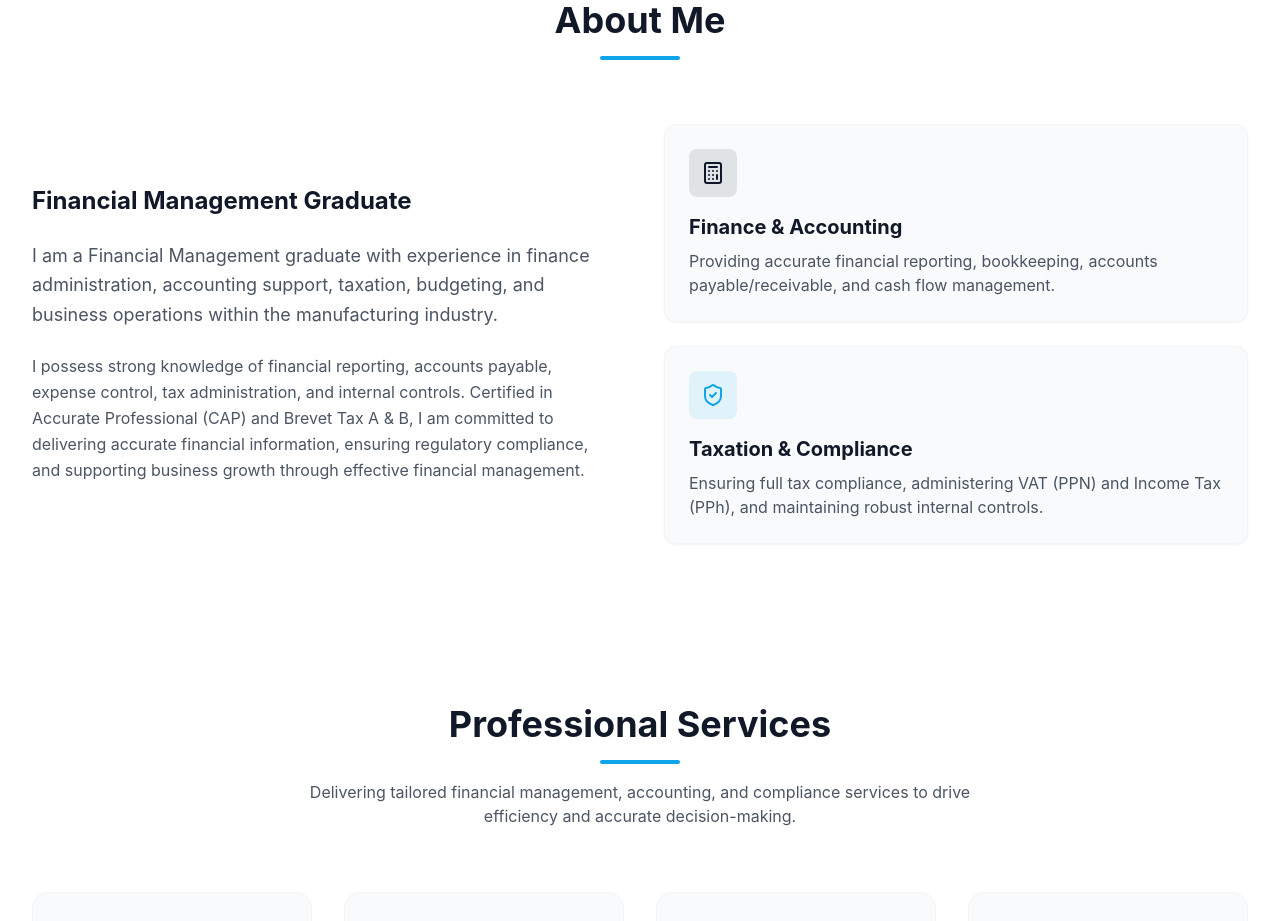
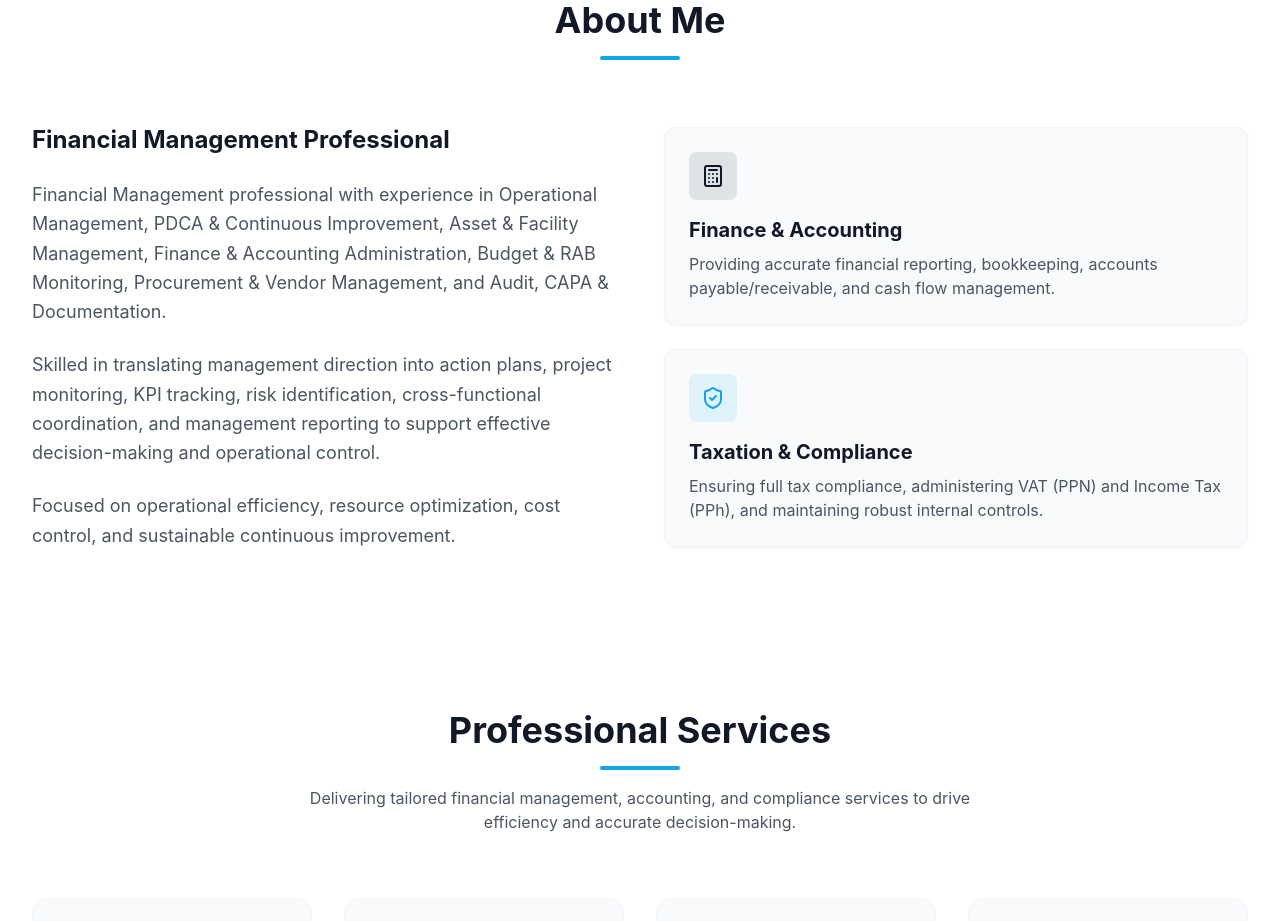
Before and after one commit to Faathirazukhruf/Dandi-protofolio, a React (Vite) app: page / in a window 1280 px wide. Shown: the part 880-1801 px from the top of the page. Built offline with nearby package versions, Linux system fonts and the light colour scheme.

Commit message:
Update About Me section text and font size

```diff
--- a/src/components/About.jsx
+++ b/src/components/About.jsx
@@ -25,13 +25,16 @@ const About = () => {
                         className="space-y-6"
                     >
                         <h3 className="text-2xl font-bold text-gray-900 dark:text-white">
-                            Financial Management Graduate
+                            Financial Management Professional
                         </h3>
                         <p className="text-gray-600 dark:text-gray-300 leading-relaxed text-lg">
-                            I am a Financial Management graduate with experience in finance administration, accounting support, taxation, budgeting, and business operations within the manufacturing industry.
+                            Financial Management professional with experience in Operational Management, PDCA &amp; Continuous Improvement, Asset &amp; Facility Management, Finance &amp; Accounting Administration, Budget &amp; RAB Monitoring, Procurement &amp; Vendor Management, and Audit, CAPA &amp; Documentation.
                         </p>
-                        <p className="text-gray-600 dark:text-gray-300 leading-relaxed">
-                            I possess strong knowledge of financial reporting, accounts payable, expense control, tax administration, and internal controls. Certified in Accurate Professional (CAP) and Brevet Tax A & B, I am committed to delivering accurate financial information, ensuring regulatory compliance, and supporting business growth through effective financial management.
+                        <p className="text-gray-600 dark:text-gray-300 leading-relaxed text-lg mt-4">
+                            Skilled in translating management direction into action plans, project monitoring, KPI tracking, risk identification, cross-functional coordination, and management reporting to support effective decision-making and operational control.
+                        </p>
+                        <p className="text-gray-600 dark:text-gray-300 leading-relaxed text-lg mt-4">
+                            Focused on operational efficiency, resource optimization, cost control, and sustainable continuous improvement.
                         </p>
                     </motion.div>
 
```
